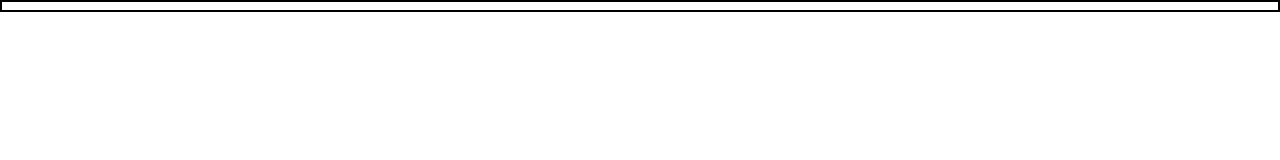
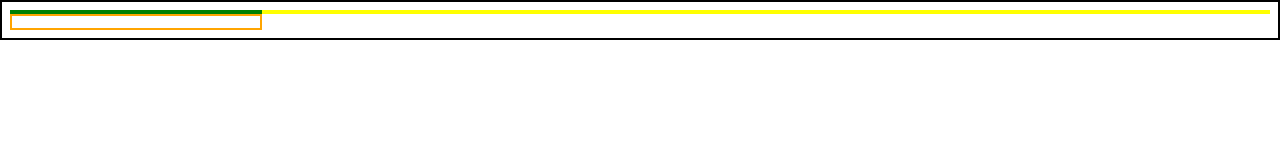
Before and after one commit to CousinsAJC/OdinAdminDashboard, a plain HTML site: page index.html in a window 1280 px wide. Drawn offline with Linux system fonts and the light colour scheme.

Commit message:
create containers for main grid elements

```diff
--- a/index.html
+++ b/index.html
@@ -8,5 +8,9 @@
 </head>
 <body>
 
+    <div class="header"></div>
+    <div class="sidebar"></div>
+    <div class="content"></div>
+
 </body>
 </html>
--- a/styles.css
+++ b/styles.css
@@ -1,3 +1,21 @@
 :root{
     border:2px solid black;
 }
+
+body{
+    display:grid;
+    grid-template-columns: 1fr 4fr;
+    grid-template-rows: 1fr 4fr;
+}
+
+.header{
+    border:2px solid green;
+}
+
+.sidebar{
+    border:2px solid yellow;
+}
+
+.content{
+    border:2px solid orange;
+}
```
